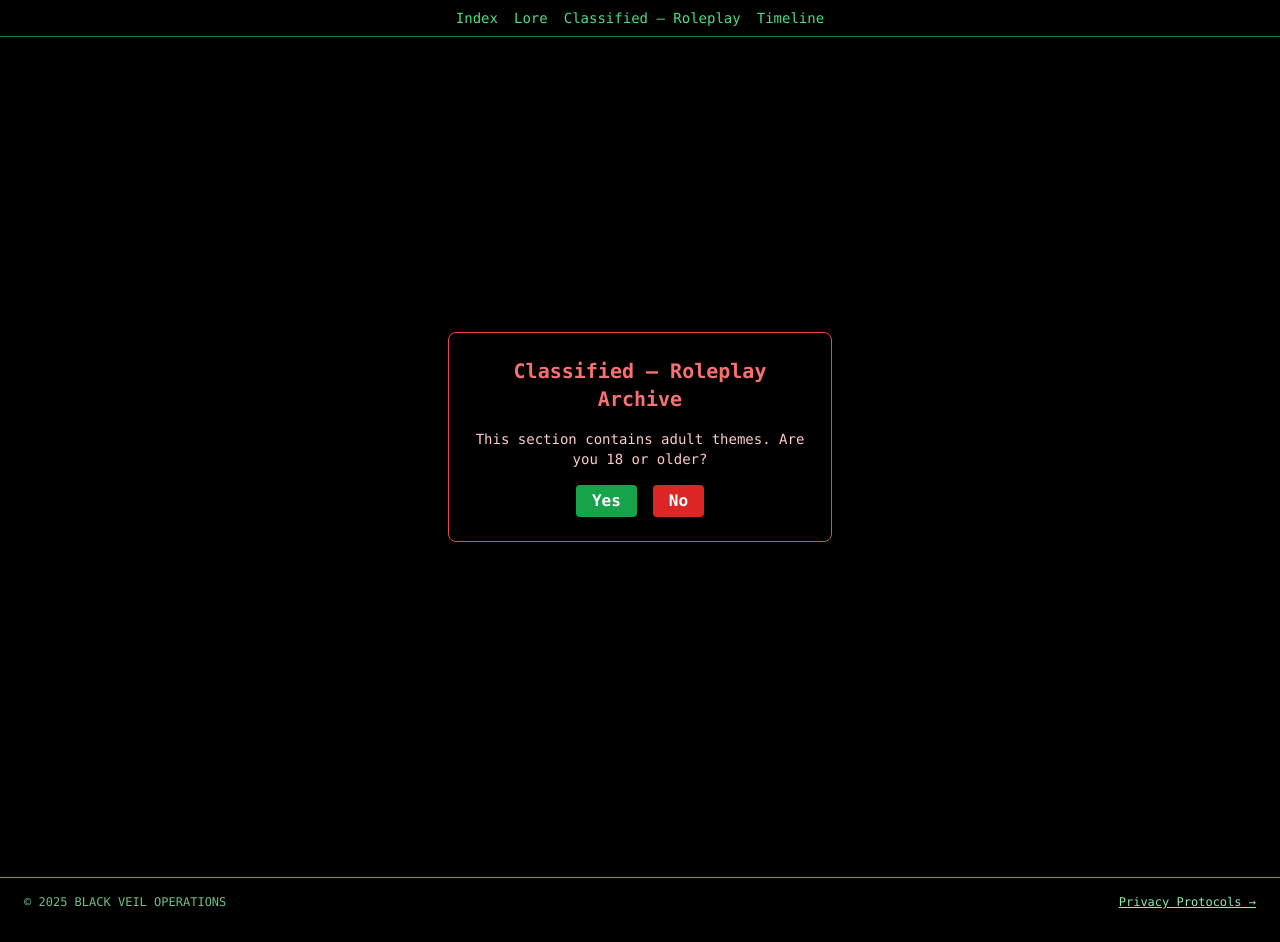
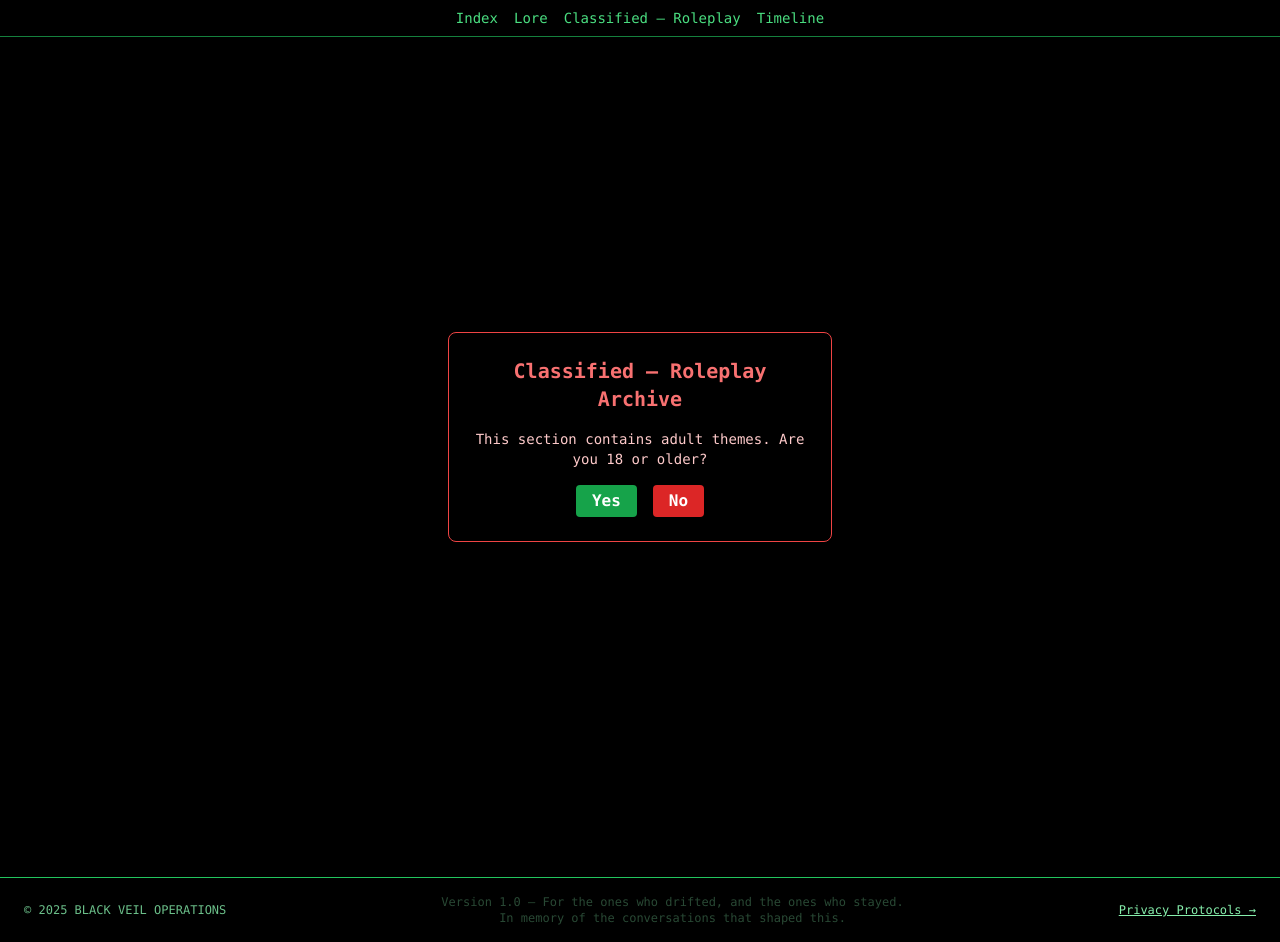
Before and after one commit to I-Am-Fox/BV-Foundation-Core, a Next.js app: page /characters in a window 1280 px wide. Built offline with nearby package versions, Linux system fonts and the light colour scheme.

Commit message:
Update Version Number

```diff
--- a/components/Footer.tsx
+++ b/components/Footer.tsx
@@ -4,6 +4,8 @@ export default function Footer() {
     <footer className="bg-black border-t border-green-500 text-green-300 text-xs font-mono px-6 py-4 mt-10">
       <div className="max-w-screen-xl mx-auto flex justify-between items-center">
         <p className="opacity-80">© {new Date().getFullYear()} BLACK VEIL OPERATIONS</p>
+          <p className="opacity-30 text-center"> Version 1.0 — For the ones who drifted, and the ones who stayed. <br/>
+              In memory of the conversations that shaped this.</p>
         <a
           href="/privacy"
           className="underline hover:text-green-100 transition-colors"
```
